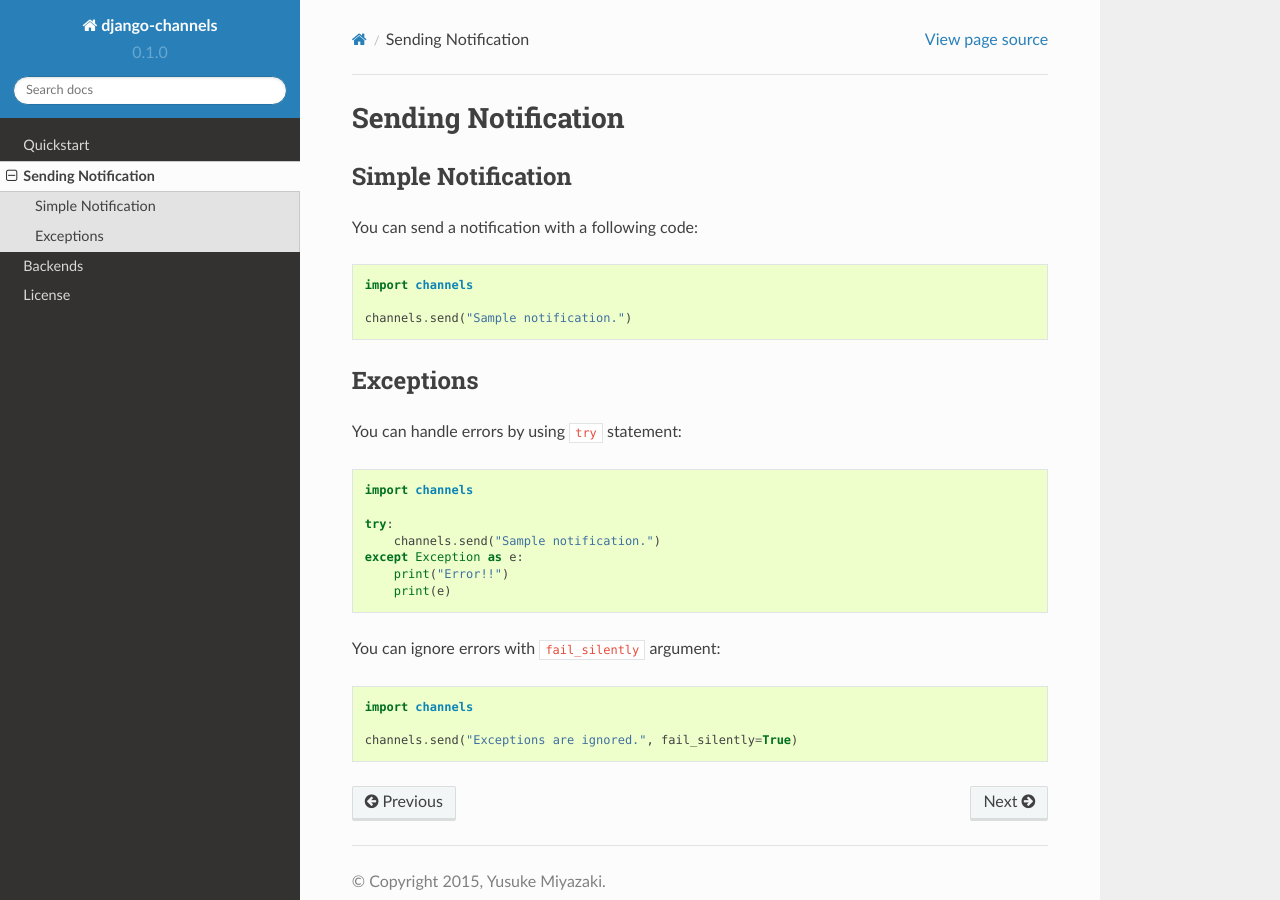
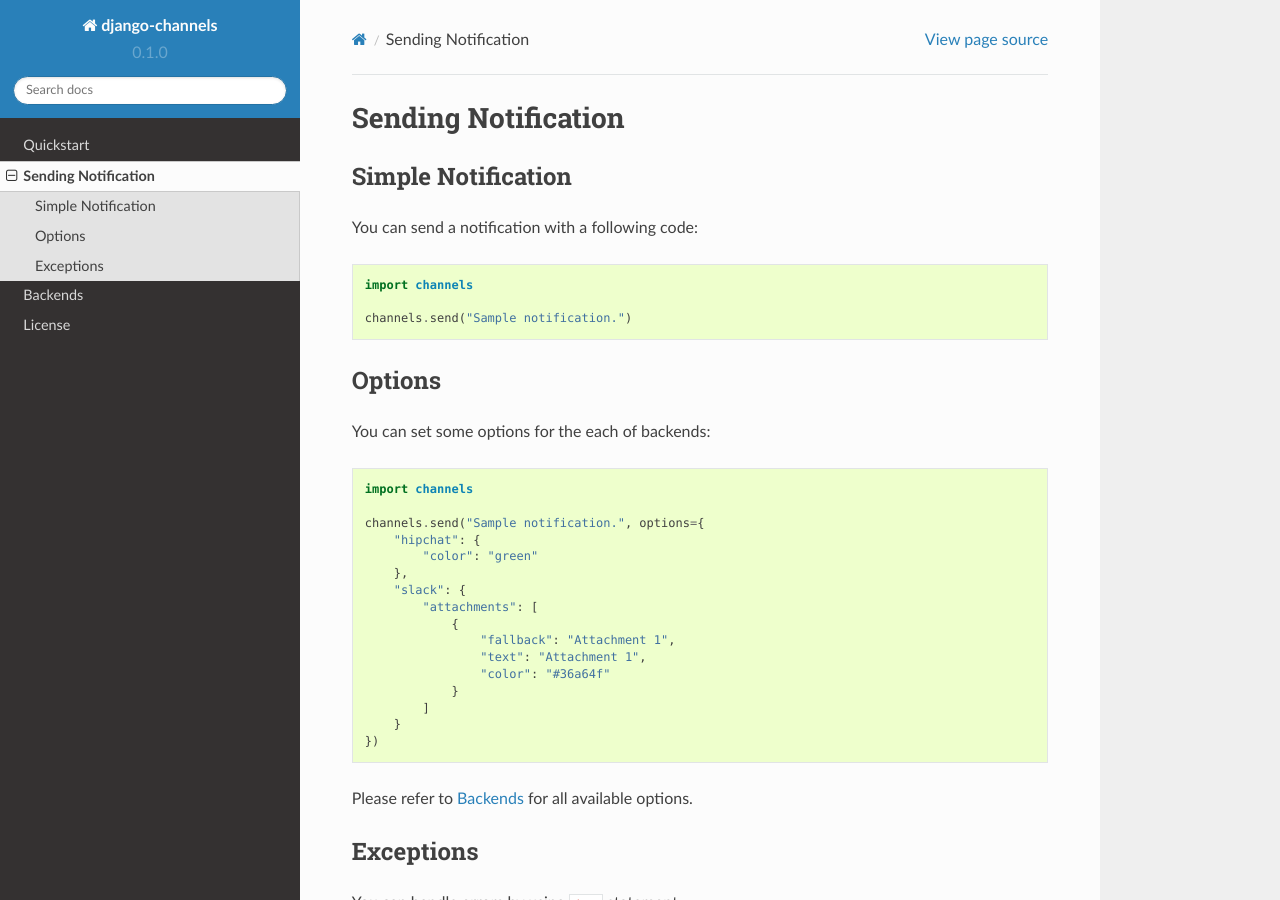
Before and after one commit to ymyzk/kawasemi, a Sphinx documentation site: the page built from docs/source/send.rst, in a window 1280 px wide and 900 px high. Built offline with Sphinx 7.4.7 and the Read the Docs theme 2.0.0, drawn with Linux system fonts in a browser that asks for light colours.

Commit message:
Update documents for options

```diff
--- a/docs/source/send.rst
+++ b/docs/source/send.rst
@@ -10,6 +10,31 @@
    import channels
 
    channels.send("Sample notification.")
+
+Options
+-------
+You can set some options for the each of backends:
+
+.. code-block:: python
+
+   import channels
+
+   channels.send("Sample notification.", options={
+       "hipchat": {
+           "color": "green"
+       },
+       "slack": {
+           "attachments": [
+               {
+                   "fallback": "Attachment 1",
+                   "text": "Attachment 1",
+                   "color": "#36a64f"
+               }
+           ]
+       }
+   })
+
+Please refer to :doc:`backends/index` for all available options.
 
 Exceptions
 ----------
```
Also changed, not shown: docs/source/backends/hipchat.rst (+21 -2 lines), docs/source/backends/slack.rst (+64 -0 lines).
